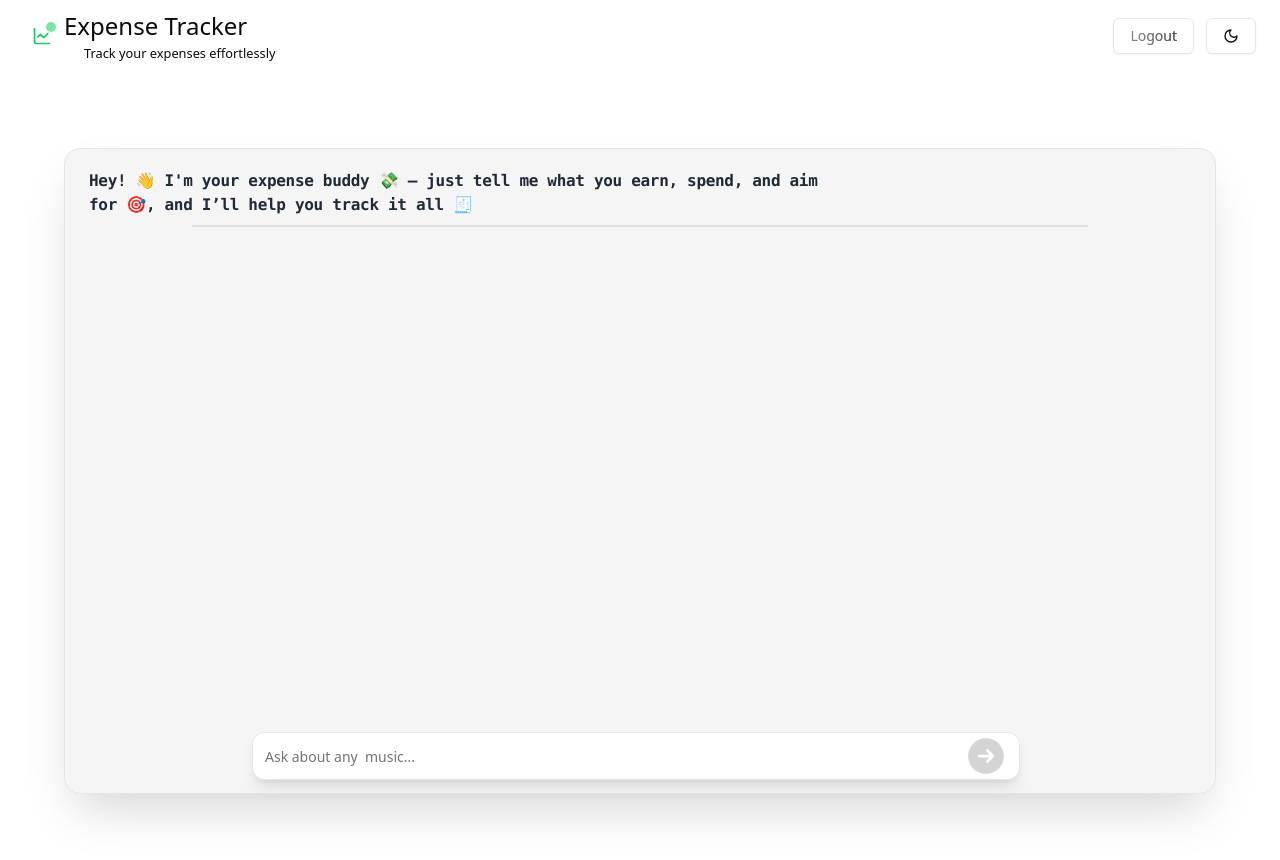
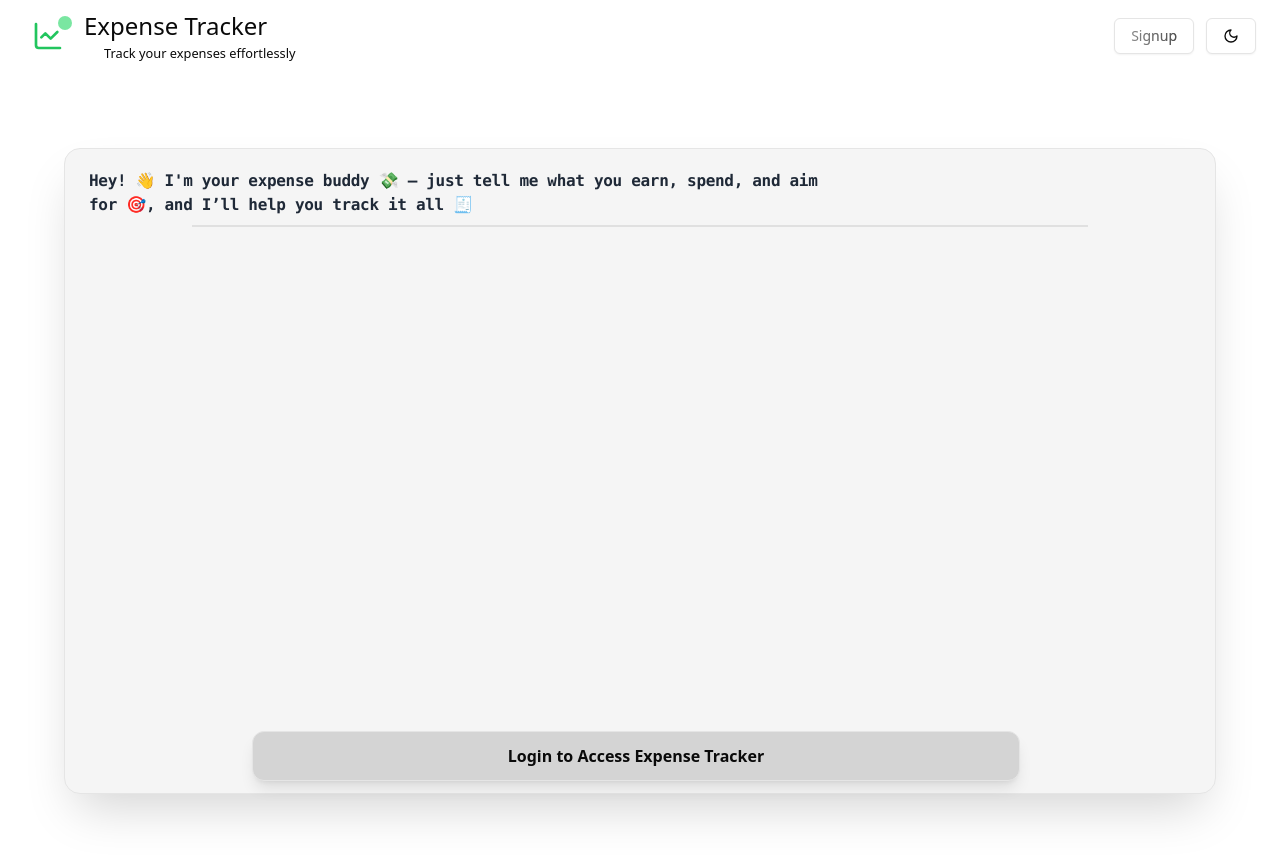
Before and after one commit to kevinkrahul/Expense_Frontend, a Next.js app: page / in a window 1280 px wide. Shown: the top 860 px of the page. Built offline with nearby package versions, Linux system fonts and the light colour scheme.

Commit message:
jwt-null_logo_signup-button-fixed

```diff
--- a/src/app/page.tsx
+++ b/src/app/page.tsx
@@ -63,6 +63,13 @@ export default function Home() {
       setMessages([welcomeMessage]);
       sessionStorage.setItem("chat_history", JSON.stringify([welcomeMessage]));
     }
+    // Check if the user is logged in
+    const token = localStorage.getItem("token");
+    if (token !== null) {
+      setTok(true);
+    } else {
+      setTok(false);
+    }
   }, []);
 
   useEffect(() => {
@@ -106,12 +113,11 @@ export default function Home() {
     const newMessages = [...messages, { text: data.message, isBot: false }];
     setMessages(newMessages);
     setIsLoading(true);
-    const token = localStorage.getItem("token");
-    if (token !== null) {
-      setTok(true);
-    } else {
-      setTok(false);
+    let token = localStorage.getItem("token");
+    if (token === null) {
+      token = "empty-token";
     }
+
     try {
       const SERVER_URL = process.env.NEXT_PUBLIC_API_URL;
       // You can change the default URL above as needed.
@@ -141,7 +147,8 @@ export default function Home() {
       setMessages([
         ...newMessages,
         {
-          text: `Sorry, I'm having trouble connecting. ${error.message}`,
+          text: "Sorry, I'm having trouble connecting. Login Failed:",
+          // ${error.message}`
           isBot: true,
         },
       ]);
@@ -234,7 +241,7 @@ export default function Home() {
                           <>
                             <Input
                               {...field}
-                              placeholder="Ask about any  music..."
+                              placeholder="Ask about your personal expenses..."
                               className="relative bg-neutal-50 dark:bg-neutral-600 h-12 max-sm:text-sm mr-2
                         border border-solid rounded-xl p-3
                         shadow-lg
@@ -261,7 +268,7 @@ export default function Home() {
                           </>
                         ) : (
                           <Link href="/login">
-                          <div className="relative bg-neutral-300 text-center dark:bg-neutral-600 dark:text-white h-12 max-sm:text-sm mr-2 font-extrabold
+                          <div className="relative bg-neutral-300 text-center dark:bg-neutral-600 dark:text-white h-15 min-sm:h-12 max-sm:text-sm mr-2 font-extrabold
                                 border border-solid rounded-xl p-3 shadow-lg"
                               style={{ width: "clamp(200px,60vw,800px)" }}>
                               <span>Login to Access Expense Tracker</span>
--- a/src/components/Header.tsx
+++ b/src/components/Header.tsx
@@ -1,5 +1,5 @@
 "use client";
-import React, { useEffect, useState } from "react";
+import React, { use, useEffect, useState } from "react";
 import { Sun, Moon, LineChart } from "lucide-react";
 import { useTheme } from "next-themes";
 import { Button } from "./ui/button";
@@ -8,22 +8,36 @@ import Link from "next/link";
 
 const Header = () => {
   const { theme, setTheme } = useTheme();
+  const [sign,setSign] =useState(false);
   const [mounted, setMounted] = useState(false);
 
   const handleLogout=()=>{
     localStorage.removeItem("token");
     window.location.href = "/signup";
   }
+
+  const handleSignup=()=>{
+    window.location.href = "/signup";
+  }
+
   useEffect(() => {
+    if(localStorage.getItem("token") !== null){
+      setSign(true);
+    }
+    else{
+      setSign(false);
+    }
+
     setMounted(true);
   }, []);
+
   return (
     <div className="sticky top-0 bg-inherit min-h-[7vh] flex justify-between items-center">
       <Link href={"/"}>
         <div className="flex items-center gap-2 md:gap-3 md:ml-6 p-2">
-          <div className="relative flex items-center space-x-1">
-            <LineChart className="w-5 h-5 text-green-500" />
-            <div className="absolute -top-1 -right-1 w-2.5 h-2.5 bg-green-400 rounded-full animate-pulse" />
+          <div suppressHydrationWarning={true} className="relative flex items-center mr-2 space-x-1">
+            <LineChart className="w-8 h-8 text-green-500" />
+            <div className="absolute -top-1 -right-2 w-3.5 h-3.5 bg-green-400 rounded-full animate-pulse" />
           </div>
           <div className="flex flex-col">
             <h1 className="" style={{ fontSize: "clamp(15px,4vw,24px)" }}>
@@ -38,9 +52,14 @@ const Header = () => {
       <div className="flex items-center gap-1 md:gap-3 mr-2 md:mr-6">
         <div>
           {/* <Link href={"/signup"}> */}
-            <Button variant={"outline"} onClick={handleLogout} className="max-sm:text-xs">
+            {sign ? (<Button variant={"outline"} onClick={handleLogout} className="max-sm:text-xs">
               <AnimatedShinyText shimmerWidth={100}>Logout</AnimatedShinyText>
-            </Button>
+            </Button>):
+            (<Button variant={"outline"} onClick={handleSignup} className="max-sm:text-xs">
+              <AnimatedShinyText shimmerWidth={100}>Signup</AnimatedShinyText>
+            </Button>)
+
+            }
           {/* </Link> */}
         </div>
         <div>
```
